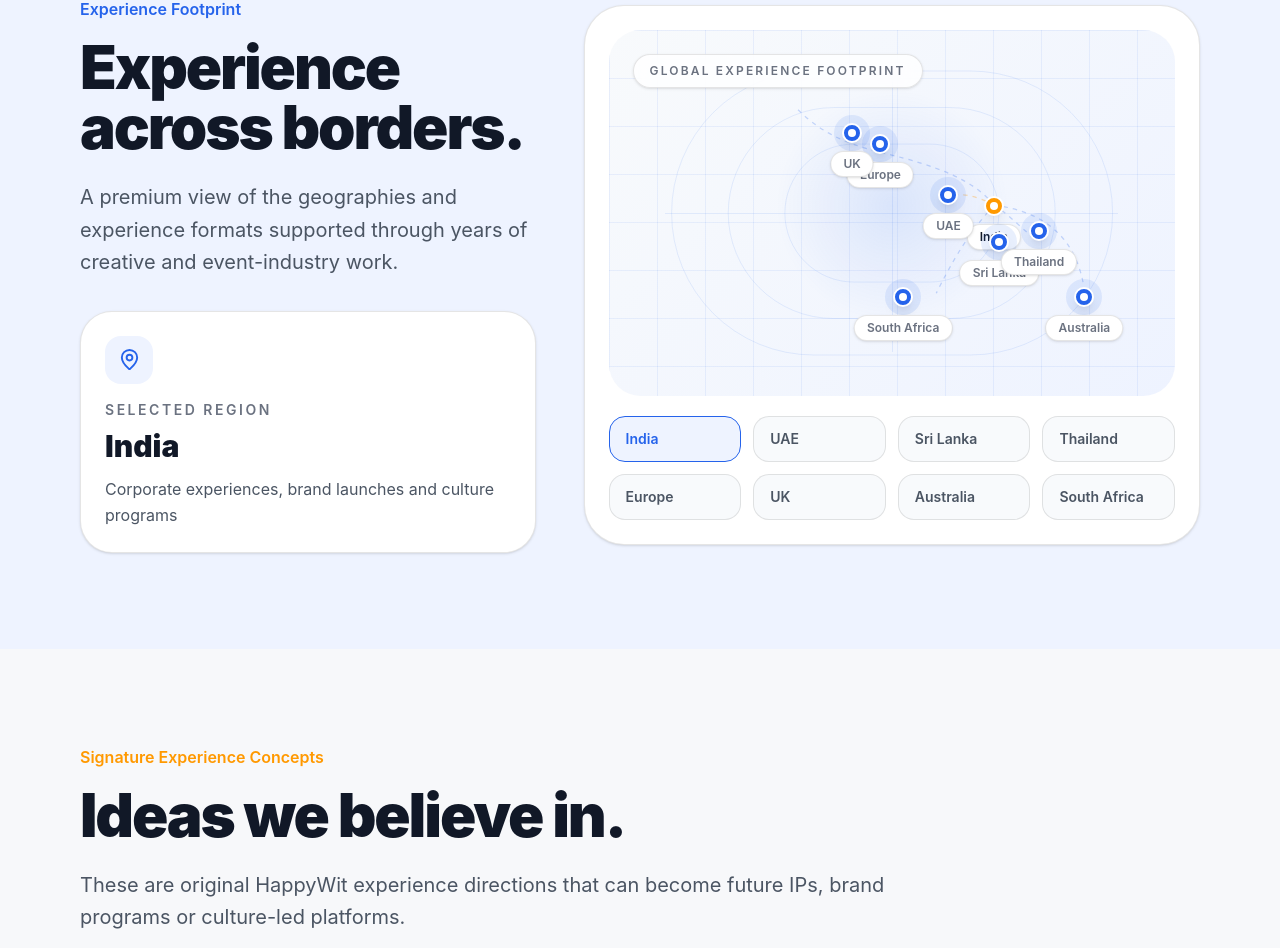
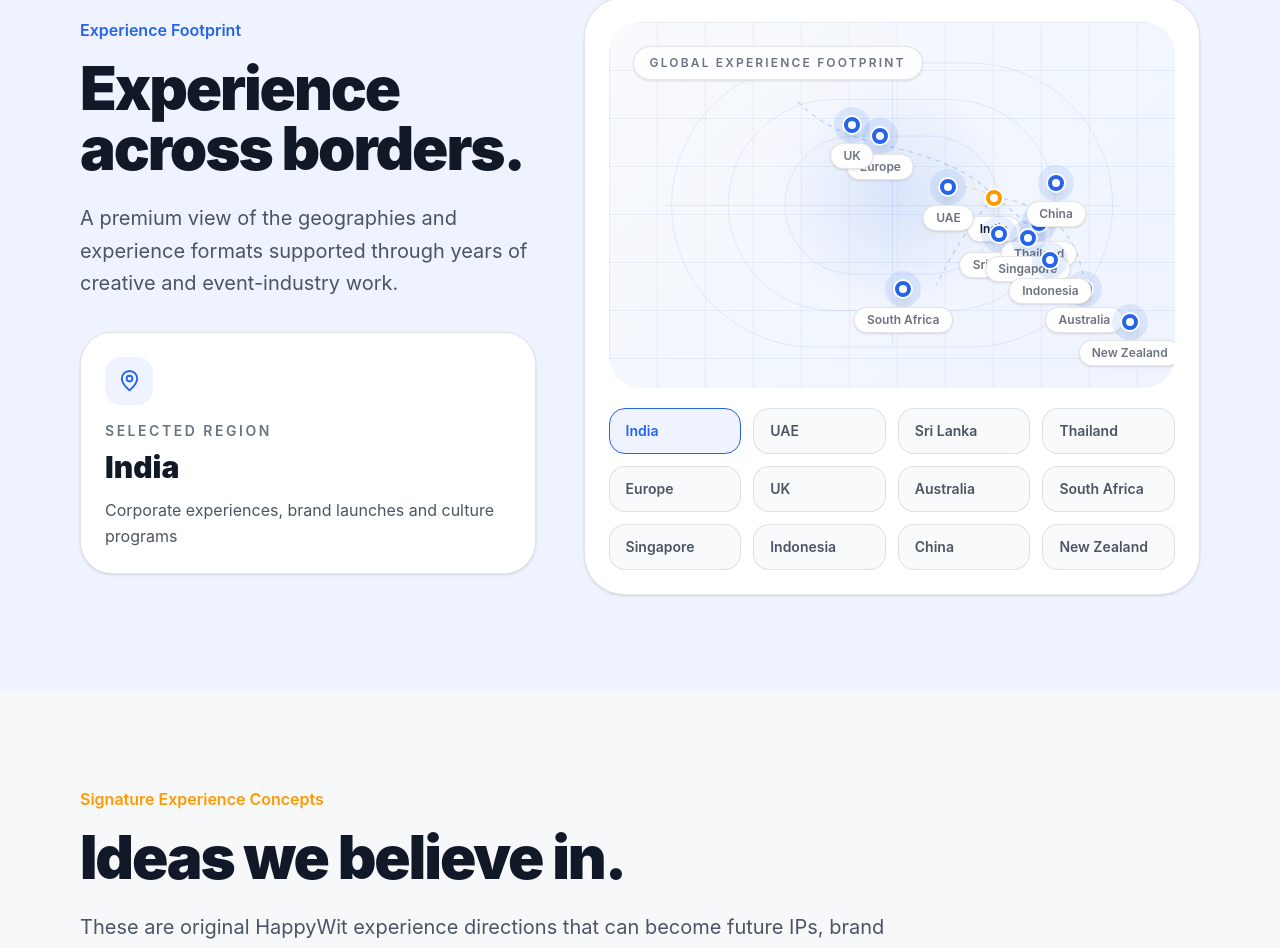
Before and after one commit to pawanmodi4life/HappyWit, a React (Vite) app: page / in a window 1280 px wide. Shown: the part 5144-6092 px from the top of the page. Built offline with nearby package versions, Linux system fonts and the light colour scheme.

Commit message:
Add new countries with work details to App.jsx
Added new countries with associated work descriptions and metrics.

```diff
--- a/src/App.jsx
+++ b/src/App.jsx
@@ -139,7 +139,15 @@ const footprint = [
   { country: "UK", work: "Experience design and planning support", x: "43%", y: "28%" },
   { country: "Australia", work: "Creative development and experience thinking", x: "84%", y: "73%" },
   { country: "South Africa", work: "Strategic event planning and support", x: "52%", y: "73%" },
+
+  // New Countries
+  { country: "Singapore", work: "Corporate events, regional leadership meetings and incentive programs", x: "74%", y: "59%" },
+  { country: "Indonesia", work: "Brand activations, conferences and destination experiences", x: "78%", y: "65%" },
+  { country: "China", work: "Product launches, exhibitions and business forums", x: "79%", y: "44%" },
+  { country: "New Zealand", work: "Creative consulting and experience design support", x: "92%", y: "82%" },
 ];
+
+
 
 const signatureConcepts = [
   {
```
